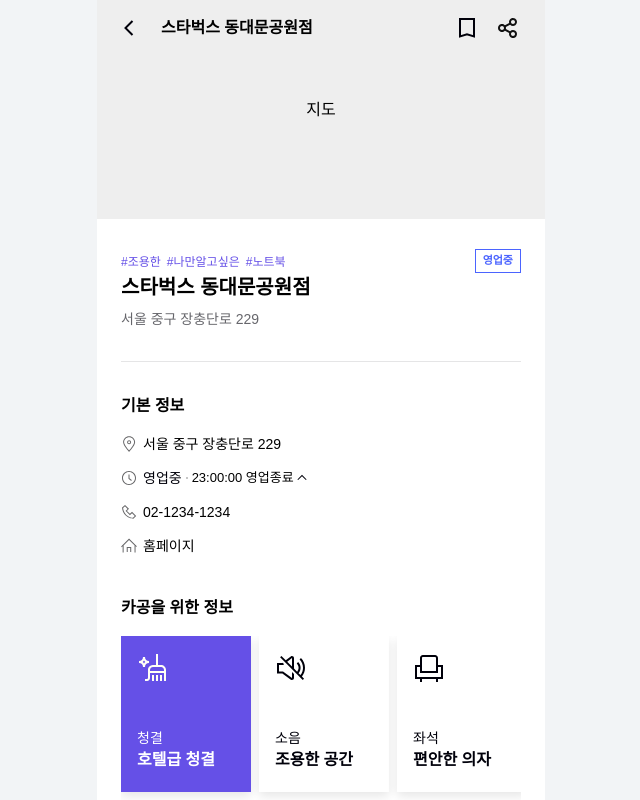
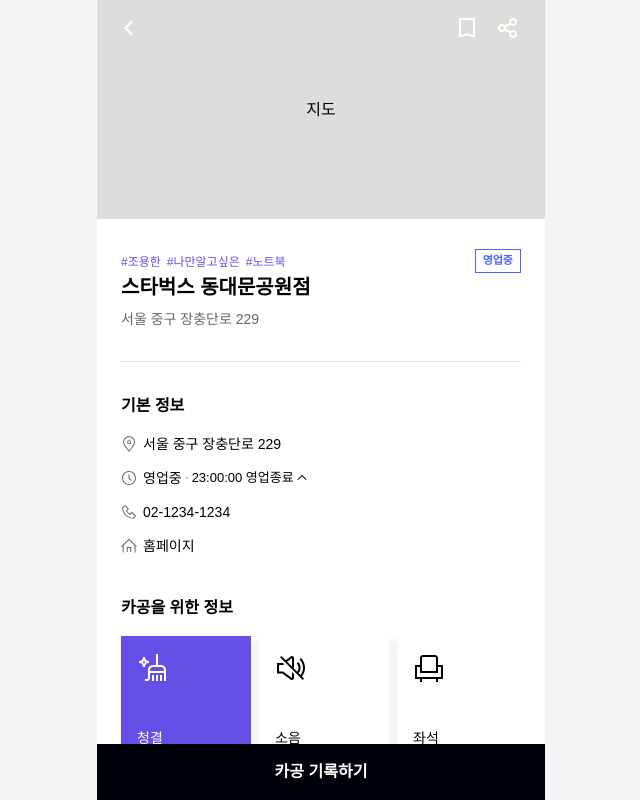
Before and after one commit to kagong-sillok/kagong-sillok-client, a Next.js app: page /place/1 in a window 1280 px wide. Shown: the top 800 px of the page, without its empty margins (319-959 px from the left). Built offline with nearby package versions, Linux system fonts and the light colour scheme; a web font is replaced by a local one.

Commit message:
feat: 상세페이지에서 지도가 안보일 때 Header 스타일이 바뀌도록 구현

```diff
--- a/src/app/place/[id]/page.tsx
+++ b/src/app/place/[id]/page.tsx
@@ -1,3 +1,5 @@
+'use client';
+
 import Button from '@/components/common/Button';
 import DefaultInfo from '@/components/place/DefaultInfo';
 import Header from '@/components/place/Header';
@@ -54,9 +56,9 @@
 
 export default function Page() {
   return (
-    <div className="relative overflow-y-scroll">
+    <div className="w-full overflow-y-scroll">
       <Header name={place.name} />
-      <div className="flex h-[219px] items-center justify-center bg-[#eee]">지도</div>
+      <div className="flex h-[219px] items-center justify-center bg-[#ddd]">지도</div>
       <section className="px-6 pt-[30px]">
         <div className="flex items-center justify-between">
           <div>
@@ -155,12 +157,17 @@
           리뷰 작성하기
         </Button>
         <h5 className="mb-4 text-sub1">갤러리</h5>
-        <div className="mb-[60px] flex justify-between">
+        <div className="mb-[100px] flex justify-between">
           <div className="h-[120px] w-[120px] bg-black"></div>
           <div className="h-[120px] w-[120px] bg-black"></div>
           <div className="h-[120px] w-[120px] bg-black"></div>
         </div>
       </section>
+      <footer>
+        <Button type="DEFAULT" className="fixed bottom-0 z-50 w-full min-w-[360px] max-w-[448px]">
+          카공 기록하기
+        </Button>
+      </footer>
     </div>
   );
 }
--- a/src/components/place/Header.tsx
+++ b/src/components/place/Header.tsx
@@ -1,3 +1,4 @@
+import { useDetectScroll } from '@/hooks/useDetectScroll';
 import Image from 'next/image';
 
 interface HeaderProps {
@@ -5,15 +6,50 @@
 }
 
 export default function Header({ name }: HeaderProps) {
+  const isScrolled = useDetectScroll(219);
+
+  const style = {
+    SCROLLED: {
+      background: 'bg-white',
+      name: 'name-black',
+      icon: '',
+    },
+    NOT_SCROLLED: {
+      background: '',
+      name: 'hidden',
+      icon: 'filter invert',
+    },
+  }[isScrolled ? 'SCROLLED' : 'NOT_SCROLLED'];
+
   return (
-    <header className="absolute flex h-14 w-full justify-between px-6 py-3.5">
+    <header
+      className={`fixed top-0 z-50 flex h-14 w-full min-w-[360px] max-w-[448px] justify-between px-6 py-3.5 ${style.background}`}
+    >
       <div className="flex items-center">
-        <Image src="/assets/icons/28/Back.svg" alt="Back" width={28} height={28} />
-        <p className="ml-3 text-button1">{name}</p>
+        <Image
+          src="/assets/icons/28/Back.svg"
+          alt="Back"
+          width={28}
+          height={28}
+          className={`cursor-pointer ${style.icon}`}
+        />
+        <p className={`ml-3 text-button1 ${style.name}`}>{name}</p>
       </div>
       <div className="flex items-center gap-3">
-        <Image src="/assets/icons/28/Bookmark.svg" alt="Bookmark" width={28} height={28} />
-        <Image src="/assets/icons/28/Share.svg" alt="Share" width={28} height={28} />
+        <Image
+          src="/assets/icons/28/Bookmark.svg"
+          alt="Bookmark"
+          width={28}
+          height={28}
+          className={`cursor-pointer ${style.icon}`}
+        />
+        <Image
+          src="/assets/icons/28/Share.svg"
+          alt="Share"
+          width={28}
+          height={28}
+          className={`cursor-pointer ${style.icon}`}
+        />
       </div>
     </header>
   );
--- a/src/components/place/TimeInfo.tsx
+++ b/src/components/place/TimeInfo.tsx
@@ -1,3 +1,5 @@
+import { formatTime } from '@/utils/formatTime';
+
 import type { DayType, PlaceType } from '@/types/place';
 
 interface TimeInfoProps {
@@ -5,11 +7,6 @@
 }
 
 export default function TimeInfo({ businessHours }: TimeInfoProps) {
-  const formatTime = (timeString: string) => {
-    const [hours, minutes] = timeString.split(':');
-    return `${hours}:${minutes}`;
-  };
-
   const daysOfWeek = {
     monday: '월',
     tuesday: '화',
--- /dev/null
+++ b/src/hooks/useDetectScroll.ts
@@ -0,0 +1,22 @@
+'use client';
+
+import { useEffect, useState } from 'react';
+
+export function useDetectScroll(pixel: number) {
+  const [isScrolled, setIsScrolled] = useState(false);
+
+  useEffect(() => {
+    const handleScroll = () => {
+      if (window.scrollY > pixel) {
+        setIsScrolled(true);
+      } else {
+        setIsScrolled(false);
+      }
+    };
+
+    window.addEventListener('scroll', handleScroll);
+    return () => window.removeEventListener('scroll', handleScroll);
+  }, [pixel]);
+
+  return isScrolled;
+}
--- /dev/null
+++ b/src/utils/formatTime.ts
@@ -0,0 +1,4 @@
+export function formatTime(timeString: string) {
+  const [hours, minutes] = timeString.split(':');
+  return `${hours}:${minutes}`;
+}
```
Also changed, not shown: src/components/place/DefaultInfo.tsx (+4 -3 lines), public/assets/Icons/28/Share.svg.
